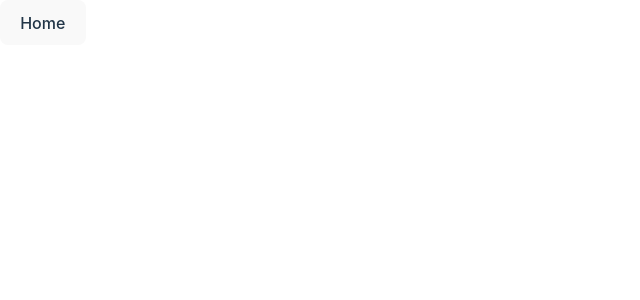
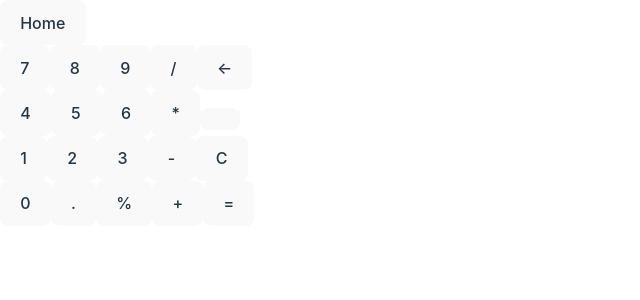
Before and after one commit to rajneesh069/frontend-machine-coding-round-practice, a React (Vite) app: page /calculator in a window 1280 px wide. Before the commit this address had no page. Shown: the top 300 px of the page, without its empty margins (0-640 px from the left). Built offline with nearby package versions, Linux system fonts and the light colour scheme.

Commit message:
Basic Calculator using eval in TS complete

```diff
--- a/src/App.tsx
+++ b/src/App.tsx
@@ -5,6 +5,8 @@ import NavBar from "./components/NavBar";
 import { items } from "./constants/accordion";
 import Counter from "./components/Counter";
 import AutoComplete from "./components/AutoCompleteTypeAhead";
+import Calculator from "./components/Calculator";
+import { calculatorButtons } from "./constants/calculator";
 
 export default function App() {
   return (
@@ -15,6 +17,10 @@ export default function App() {
         <Route path="/accordion" element={<Accordion items={items} />} />
         <Route path="/counter" element={<Counter delay={1000} />} />
         <Route path="/autocomplete" element={<AutoComplete />} />
+        <Route
+          path="/calculator"
+          element={<Calculator calculatorButtons={calculatorButtons} />}
+        />
       </Routes>
     </BrowserRouter>
   );
--- a/src/components/AutoCompleteTypeAhead.tsx
+++ b/src/components/AutoCompleteTypeAhead.tsx
@@ -5,7 +5,7 @@ export default function AutoComplete() {
   const [input, setInput] = useState<string>("");
   const [data, setData] = useState<string[]>(["Loading...."]);
   const [searchResults, setSearchResults] = useState<string[]>([]);
-  const [isEnterKeyPressed, setIsEnterKeyPressed] = useState<boolean>(false);
+  const [selectedResult, setSelectedResult] = useState<string>("");
 
   const debouncedValue = useDebounce(input, 250);
 
@@ -19,8 +19,8 @@ export default function AutoComplete() {
     return () => {};
   }, []);
 
+  /*  // For type to search
 useEffect(() => {
-    if (isEnterKeyPressed) {
     const values = data.filter((val) => {
       try {
         const regex = new RegExp(`\\b${debouncedValue.toLowerCase()}`, "i");
@@ -36,15 +36,13 @@ export default function AutoComplete() {
     } else {
       setSearchResults(values);
     }
-      setIsEnterKeyPressed(false);
-    }
-  }, [data, isEnterKeyPressed, debouncedValue]);
+  }, [data, debouncedValue]); */
 
   return (
     <div className="h-[90vh] flex flex-col gap-1 justify-center items-center">
       <input
         id="search-input"
-        className="min-w-[300px] bg-white text-black"
+        className="min-w-[25vw] bg-white text-black caret-inherit"
         placeholder="Press Enter To Search..."
         value={input}
         onChange={(e) => {
@@ -56,32 +54,67 @@ export default function AutoComplete() {
             setSearchResults([]);
             setInput("");
           } else if (e.key === "Enter") {
-            setIsEnterKeyPressed(true);
+            const values = data.filter((val) => {
+              try {
+                const regex = new RegExp(
+                  `\\b${debouncedValue.toLowerCase()}`,
+                  "i"
+                );
+                return regex.test(val);
+              } catch (error) {
+                console.error(error);
+                return false;
+              }
+            });
+
+            if (values.length === 0) {
+              setSearchResults(["No Result Found."]);
+            } else {
+              setSearchResults(values);
+            }
           }
         }}
       />
       <div
         id="autocomplete-list"
-        className="bg-white min-w-[300px] h-[300px] border-2 border-black overflow-y-scroll"
+        className="bg-white min-w-[25vw] h-[50vh] border-2 border-black overflow-y-scroll"
       >
         {searchResults.length === 0
           ? data.map((el, idx) => (
               <div
                 key={idx}
-                className="flex flex-col gap-1 text-black border-2 items-center border-b-gray-500"
+                className="flex flex-col gap-1 text-black border-2 items-center border-b-gray-500 cursor-pointer"
+              >
+                <p
+                  onClick={() => {
+                    setSelectedResult(el);
+                    setInput("");
+                    setSearchResults([]);
+                  }}
                 >
                   {el}
+                </p>
               </div>
             ))
           : searchResults.map((val, idx) => (
               <div
                 key={idx}
-                className="flex flex-col gap-1 text-black border-2 items-center border-b-gray-500"
+                className="flex flex-col gap-1 text-black border-2 items-center border-b-gray-500 cursor-pointer"
+              >
+                <p
+                  onClick={() => {
+                    setSelectedResult(val);
+                    setInput("");
+                    setSearchResults([]);
+                  }}
                 >
                   {val}
+                </p>
               </div>
             ))}
       </div>
+
+      <div>Selected Result: {selectedResult}</div>
     </div>
   );
 }
--- /dev/null
+++ b/src/components/Calculator.tsx
@@ -0,0 +1,67 @@
+import { useState } from "react";
+
+export default function Calculator({
+  calculatorButtons,
+}: {
+  calculatorButtons: string[][];
+}) {
+  const [expression, setExpression] = useState<string>("");
+
+  const handleClick = (calcButton: string) => {
+    switch (calcButton) {
+      case "<-":
+        setExpression((prev) =>
+          prev === "Invalid SYNTAX" ? "0" : prev.substring(0, prev.length - 1)
+        );
+        break;
+      case "=":
+        setExpression(() => {
+          try {
+            return String(eval(expression));
+          } catch (error) {
+            console.error(error);
+            return "Invalid SYNTAX";
+          }
+        });
+        break;
+      case "C":
+        setExpression("0");
+        break;
+      default:
+        setExpression((prev) =>
+          prev === "0" ? calcButton : prev.concat(calcButton)
+        );
+        break;
+    }
+  };
+
+  return (
+    <div className="flex flex-col justify-center items-center h-[90vh] gap-2">
+      <div
+        id="calc-screen"
+        className="bg-black w-[18vw] min-h-[8vh] rounded-md p-3 flex items-center"
+      >
+        <h1 className="text-4xl text-white overflow-x-scroll overflow-y-hidden">
+          {expression}
+        </h1>
+      </div>
+      <div id="calc-buttons">
+        {calculatorButtons.map((calcButtons, idx) => (
+          <div key={idx} className="flex flex-row">
+            {calcButtons.map((calcButton) => (
+              <button
+                key={calcButton}
+                className="m-0.5 w-[50px] flex justify-center px-1"
+                onClick={() => {
+                  handleClick(calcButton);
+                }}
+              >
+                {calcButton}
+              </button>
+            ))}
+          </div>
+        ))}
+      </div>
+    </div>
+  );
+}
--- a/src/components/Home.tsx
+++ b/src/components/Home.tsx
@@ -8,6 +8,7 @@ export default function Home() {
       <button onClick={() => navigate("/accordion")}>Accordion</button>
       <button onClick={() => navigate("/counter")}>Counter</button>
       <button onClick={() => navigate("/autocomplete")}>AutoComplete</button>
+      <button onClick={() => navigate("/calculator")}>Calculator</button>
     </div>
   );
 }
--- /dev/null
+++ b/src/constants/calculator.ts
@@ -0,0 +1,6 @@
+export const calculatorButtons: string[][] = [
+  ["7", "8", "9", "/", "<-"],
+  ["4", "5", "6", "*", ""],
+  ["1", "2", "3", "-", "C"],
+  ["0", ".", "%", "+", "="],
+];
```
Lines whose indentation alone changed are shown as unchanged.
